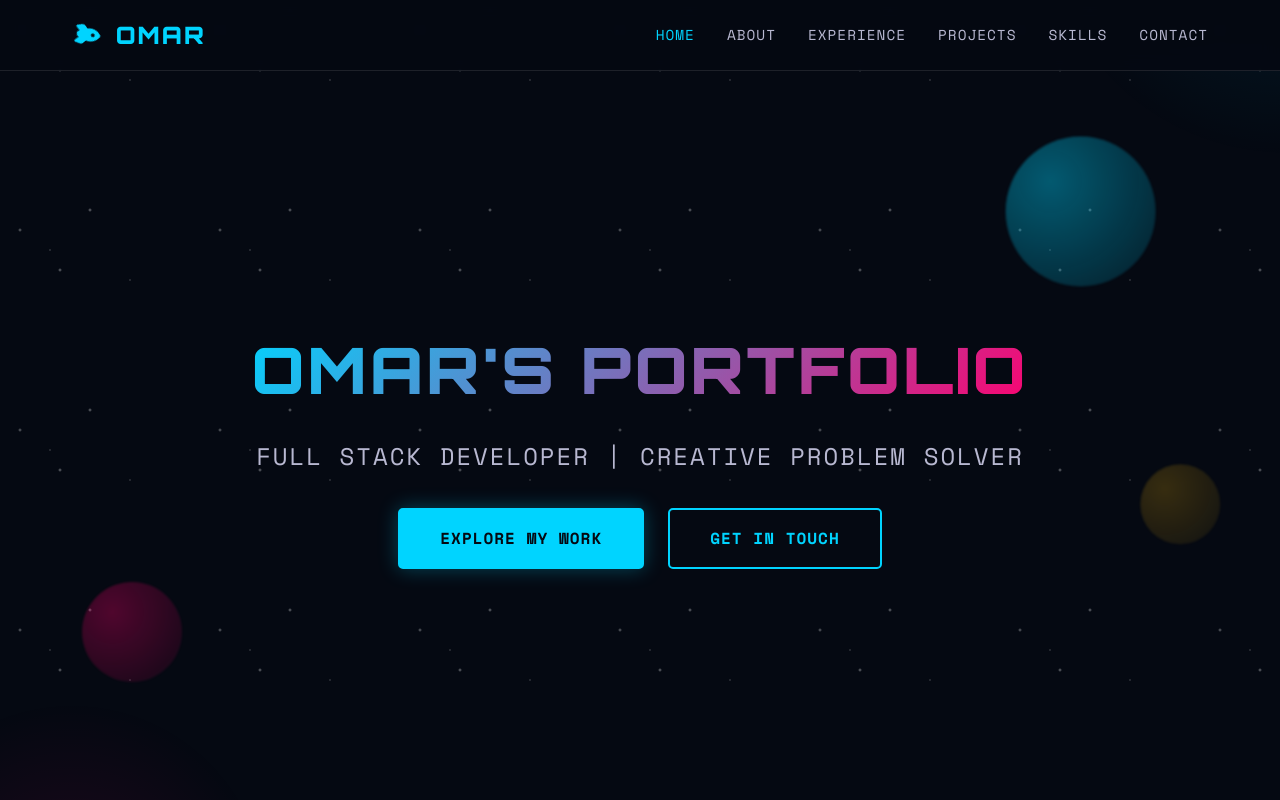
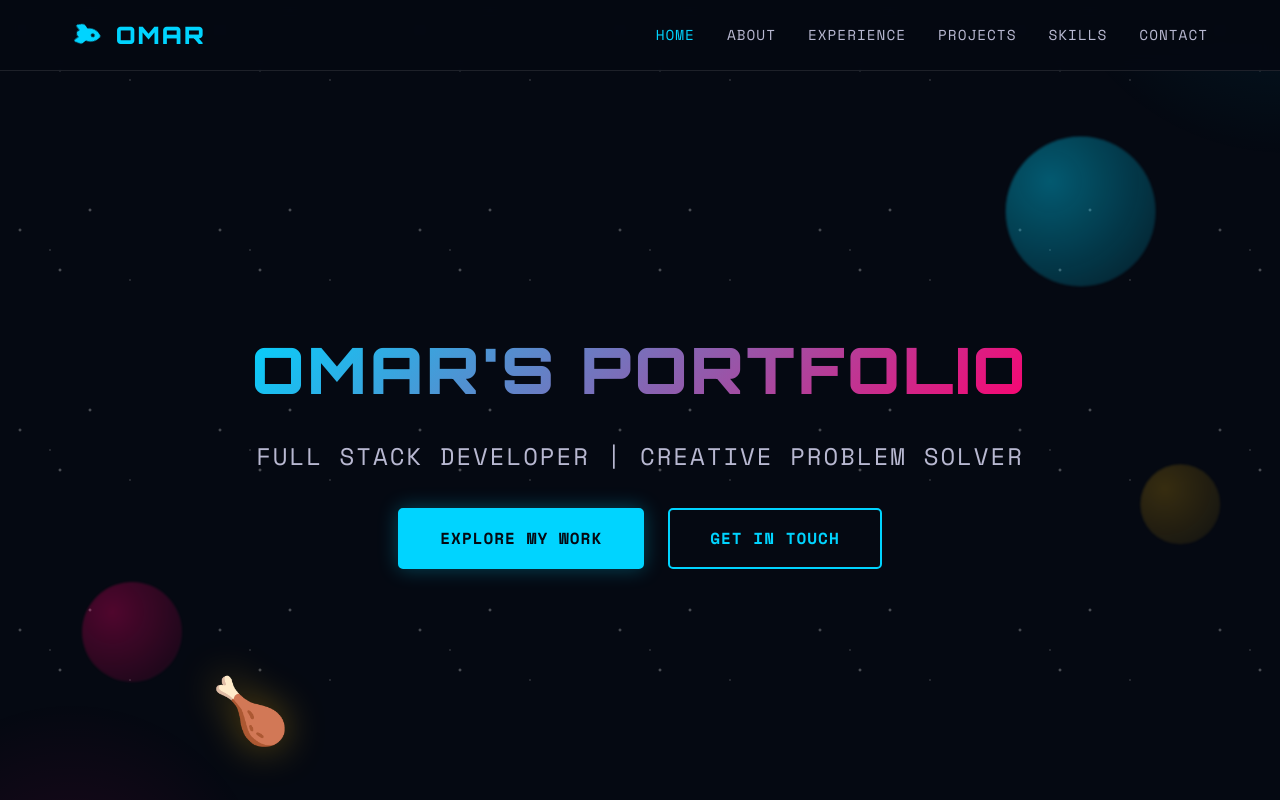
Before and after one commit to omarew/Portfolio, a plain HTML site: page index.html in a window 1280 px wide. Shown: the top 800 px of the page. Drawn offline with nearby package versions, Linux system fonts and the light colour scheme.

Commit message:
added a folating chicken sadwich

```diff
--- a/index.html
+++ b/index.html
@@ -50,6 +50,7 @@
             <div class="planet planet-1"></div>
             <div class="planet planet-2"></div>
             <div class="planet planet-3"></div>
+            <div class="sandwich">🍗</div>
         </div>
     </section>
 
--- a/styles.css
+++ b/styles.css
@@ -376,6 +376,15 @@ body {
     top: 50%;
     right: 5%;
     animation: float 7s ease-in-out infinite;
+}
+
+.sandwich {
+    position: absolute;
+    font-size: 4rem;
+    bottom: 15%;
+    left: 15%;
+    animation: float 9s ease-in-out infinite;
+    filter: drop-shadow(0 0 20px rgba(255, 190, 11, 0.4));
 }
 
 @keyframes float {
```
